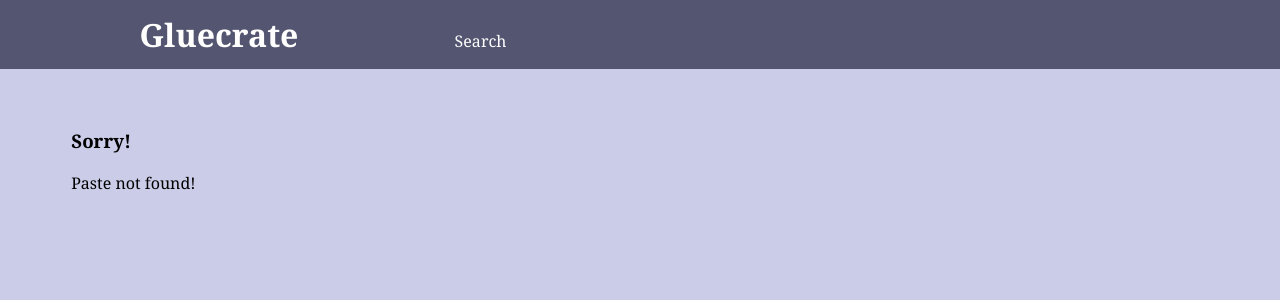
After one commit to welliam/Gluecrate, a Flask app: template templates/paste_not_found.html in a window 1280 px wide. The commit adds this page. Shown: the top 300 px of the page. Run offline with Flask 2, Linux system fonts and the light colour scheme; the template is opened without the code that fills it, so the values that code supplies are empty.

Commit message:
Handle paste not found better, add titles

```diff
--- a/run.py
+++ b/run.py
@@ -42,8 +42,6 @@
 
 
 def read_paste(id):
-    if id not in os.listdir('pastes'):
-        return False
     with open(format_paste_filename(id)) as f:
         body = f.read()
 
@@ -105,15 +103,15 @@
 
 @app.route('/pastes/<id>')
 def paste_page(id):
-    paste = read_paste(id)
-    if paste.body != "" and not paste.body:
-        return 'paste not found!'
-    else:
+    try:
+        paste = read_paste(id)
         return render_template('paste.html',
                                title=paste.title,
                                author=paste.author,
                                time=format_time(paste.inserted_at),
                                body=paste.body)
+    except IOError:
+        return render_template('paste_not_found.html')
 
 
 if __name__ == '__main__':
--- a/templates/paste.html
+++ b/templates/paste.html
@@ -1,4 +1,6 @@
 {% extends "wrapper.html" %}
+
+{% block title %} {{ super() + ('- ' + title if title else '') }} {% endblock %}
 
 {% block style %}
 {{ super() }}
--- /dev/null
+++ b/templates/paste_not_found.html
@@ -0,0 +1,6 @@
+{% extends "wrapper.html" %}
+
+{% block contents %}
+<h3>Sorry!</h3>
+Paste not found!
+{% endblock %}
--- a/templates/search.html
+++ b/templates/search.html
@@ -1,4 +1,6 @@
 {% extends "wrapper.html" %}
+
+{% block title %}{{ super() }} - Search{% endblock %}
 
 {% block style %}
 {{ super() }}
```
